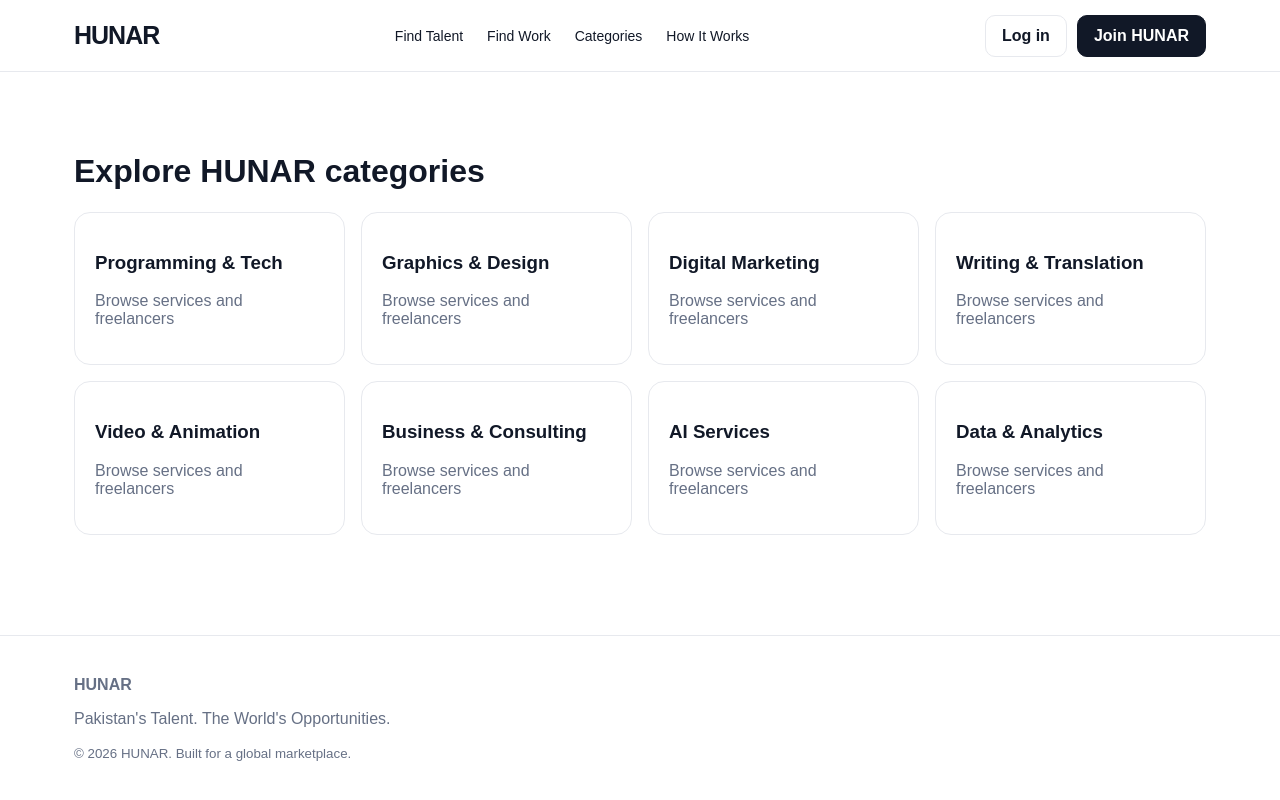
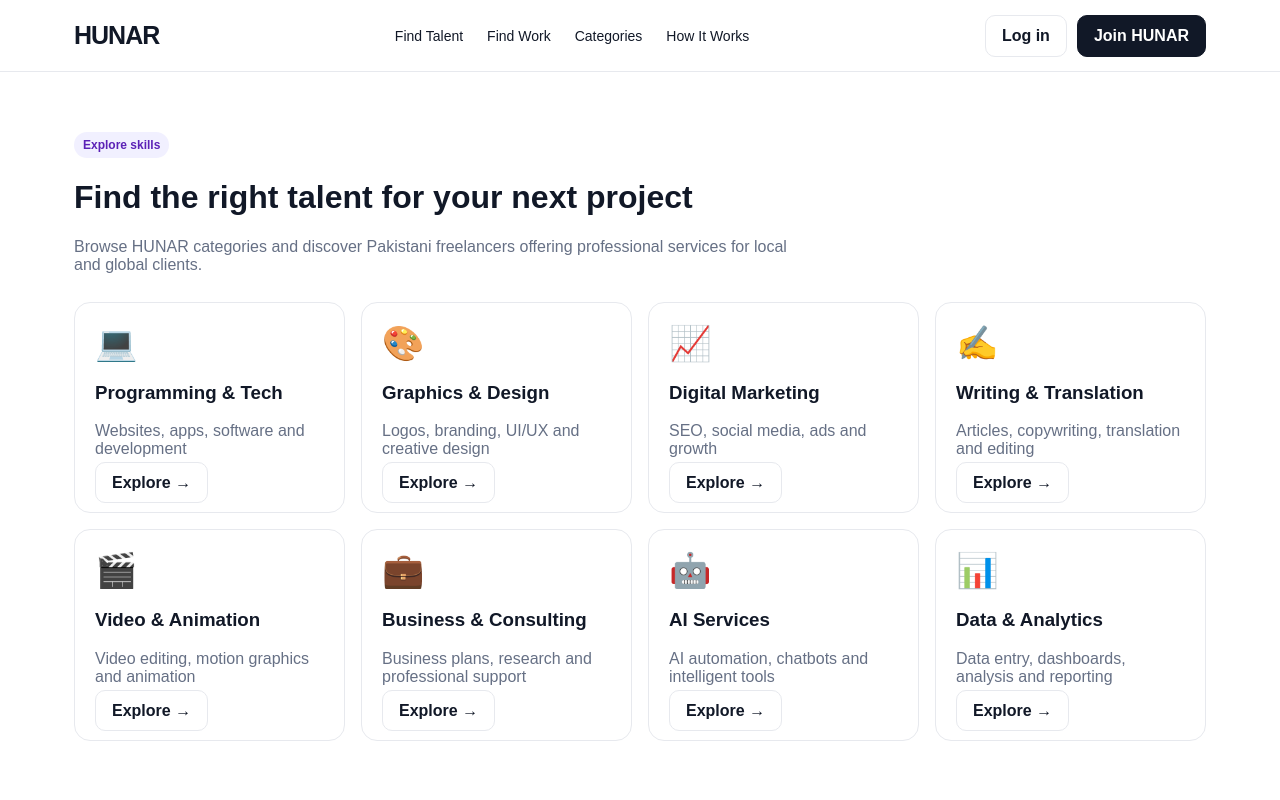
Before and after one commit to haroonkhan89041-netizen/hunar-marketplace, a Next.js app: page /categories in a window 1280 px wide. Shown: the top 800 px of the page. Built offline with nearby package versions, Linux system fonts and the light colour scheme.

Commit message:
Improve categories page with professional marketplace cards

```diff
--- a/app/categories/page.tsx
+++ b/app/categories/page.tsx
@@ -1,2 +1,23 @@
-import Link from 'next/link';
-export default function Categories(){return <main className="section"><div className="container"><h1>Explore HUNAR categories</h1><div className="grid">{['Programming & Tech','Graphics & Design','Digital Marketing','Writing & Translation','Video & Animation','Business & Consulting','AI Services','Data & Analytics'].map(x=><Link className="card" href="/talent" key={x}><h3>{x}</h3><p className="muted">Browse services and freelancers</p></Link>)}</div></div></main>}
+import Link from 'next/link'
+
+const categories = [
+  ['Programming & Tech','Websites, apps, software and development','💻'],
+  ['Graphics & Design','Logos, branding, UI/UX and creative design','🎨'],
+  ['Digital Marketing','SEO, social media, ads and growth','📈'],
+  ['Writing & Translation','Articles, copywriting, translation and editing','✍️'],
+  ['Video & Animation','Video editing, motion graphics and animation','🎬'],
+  ['Business & Consulting','Business plans, research and professional support','💼'],
+  ['AI Services','AI automation, chatbots and intelligent tools','🤖'],
+  ['Data & Analytics','Data entry, dashboards, analysis and reporting','📊'],
+]
+
+export default function Categories(){
+  return <main className="section"><div className="container">
+    <span className="pill">Explore skills</span>
+    <h1>Find the right talent for your next project</h1>
+    <p className="muted" style={{maxWidth:720}}>Browse HUNAR categories and discover Pakistani freelancers offering professional services for local and global clients.</p>
+    <div className="grid" style={{marginTop:28}}>{categories.map(([name,desc,icon])=><Link className="card category-card" href={`/talent?category=${encodeURIComponent(name)}`} key={name}>
+      <div style={{fontSize:34,marginBottom:12}}>{icon}</div><h3>{name}</h3><p className="muted">{desc}</p><span className="btn">Explore →</span>
+    </Link>)}</div>
+  </div></main>
+}
```
